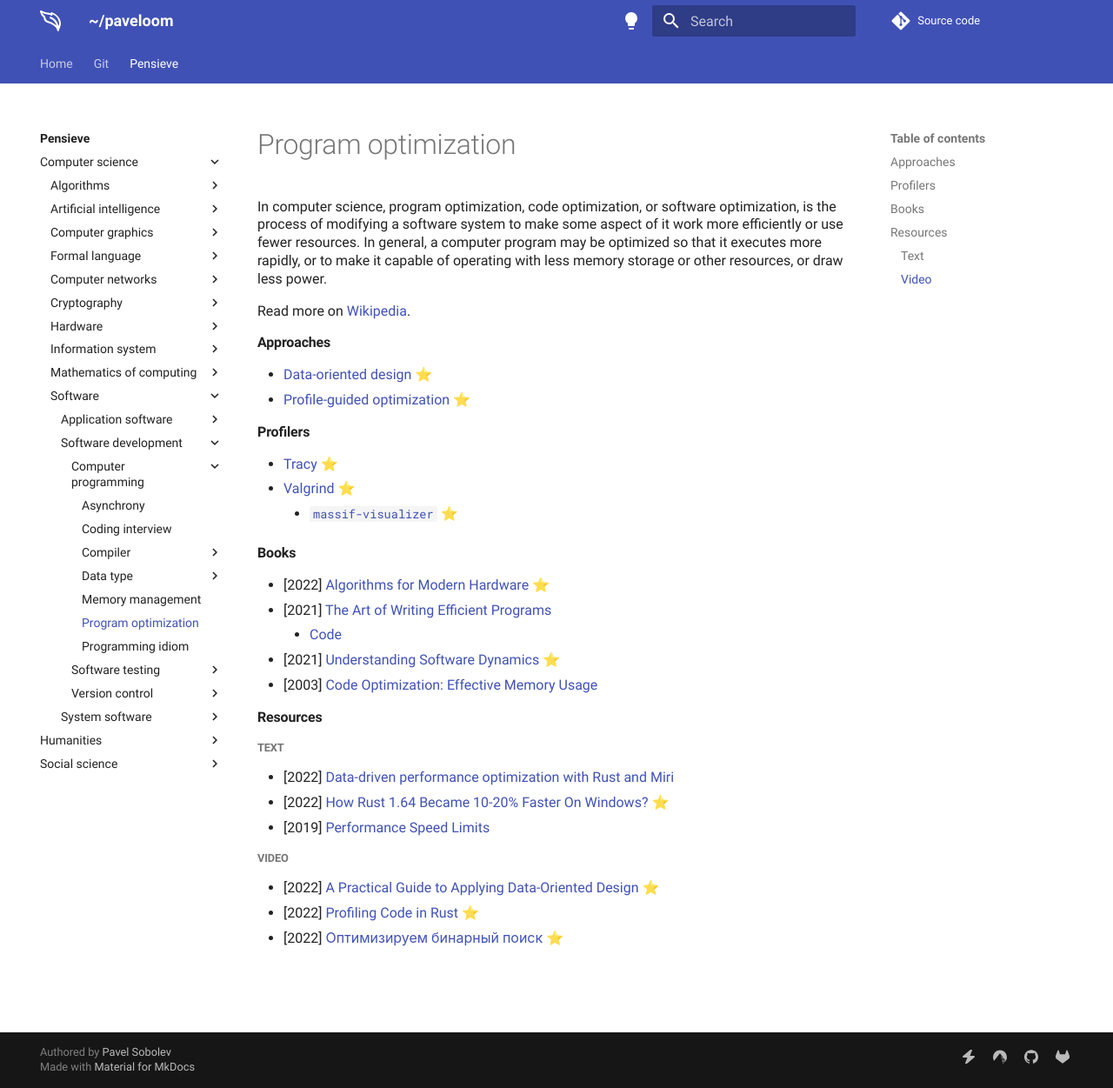
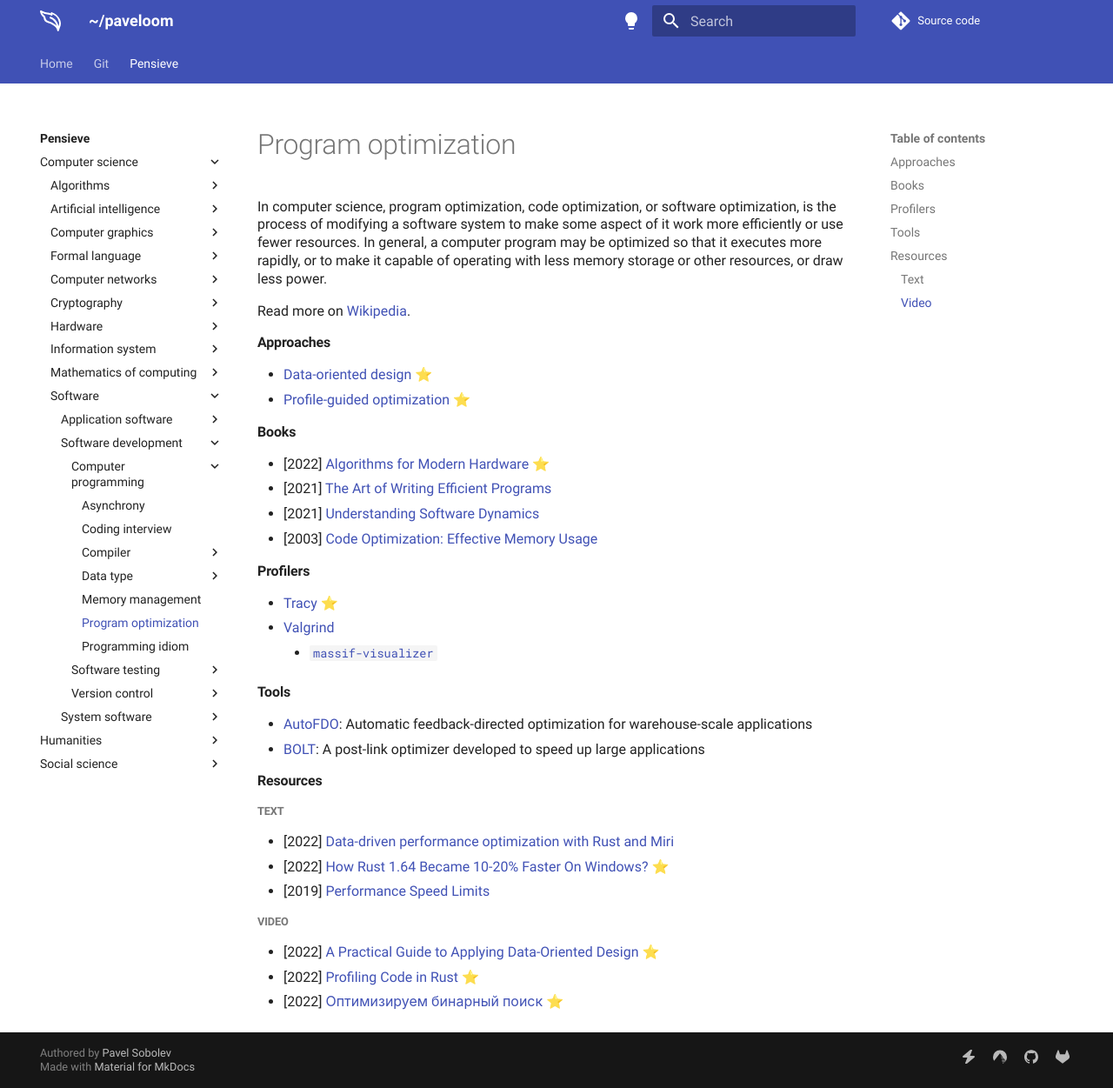
Before and after one commit to paveloom/paveloom.dev, an MkDocs documentation site: the page built from content/pensieve/program-optimization.md, in a window 1280 px wide and 1251 px high. Shown: the whole window at 87% size. Built offline with MkDocs 1.6.1 and Material for MkDocs 9.7.7, drawn with Linux system fonts in a browser that asks for light colours; comment, search, counter and statistics services are not loaded.

Commit message:
Pensieve: update the Program optimization page.

```diff
--- a/content/pensieve/program-optimization.md
+++ b/content/pensieve/program-optimization.md
@@ -8,17 +8,20 @@ Read more on [Wikipedia](https://en.wikipedia.org/wiki/Program_optimization).
 - [Data-oriented design](https://en.wikipedia.org/wiki/Data-oriented_design) ⭐
 - [Profile-guided optimization](https://en.wikipedia.org/wiki/Profile-guided_optimization) ⭐
 
-#### Profilers
-- [Tracy](https://github.com/wolfpld/tracy) ⭐
-- [Valgrind](https://en.wikipedia.org/wiki/Valgrind) ⭐
-    - [`massif-visualizer`](https://github.com/KDE/massif-visualizer) ⭐
-
 #### Books
 - [2022] [Algorithms for Modern Hardware](https://en.algorithmica.org/hpc) ⭐
 - [2021] [The Art of Writing Efficient Programs](https://www.packtpub.com/product/the-art-of-writing-efficient-programs/9781800208117)
-    - [Code](https://github.com/PacktPublishing/The-Art-of-Writing-Efficient-Programs)
-- [2021] [Understanding Software Dynamics](https://www.amazon.de/gp/product/0137589735) ⭐
+- [2021] [Understanding Software Dynamics](https://www.goodreads.com/book/show/57850403-understanding-software-dynamics)
 - [2003] [Code Optimization: Effective Memory Usage](https://www.goodreads.com/book/show/435688.Code_Optimization)
+
+#### Profilers
+- [Tracy](https://github.com/wolfpld/tracy) ⭐
+- [Valgrind](https://en.wikipedia.org/wiki/Valgrind)
+    - [`massif-visualizer`](https://github.com/KDE/massif-visualizer)
+
+#### Tools
+- [AutoFDO](https://github.com/google/autofdo): Automatic feedback-directed optimization for warehouse-scale applications
+- [BOLT](https://github.com/llvm/llvm-project/tree/main/bolt): A post-link optimizer developed to speed up large applications
 
 #### Resources
 
```
